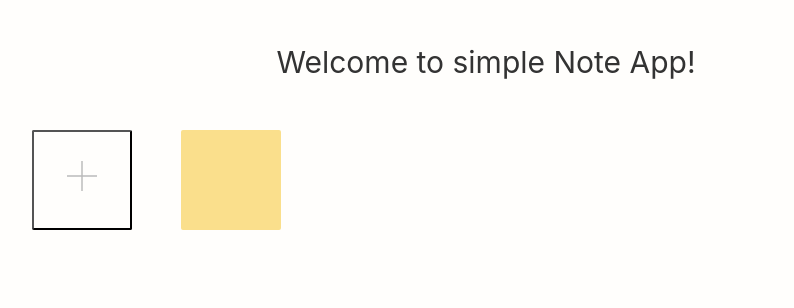
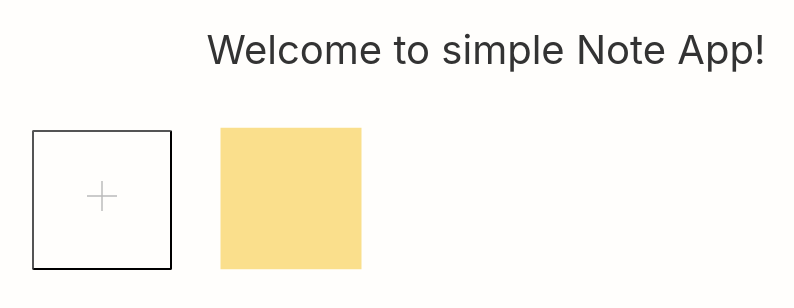
Before and after one commit to vldslv-n/NoteApp, a React app: page / in a window 1280 px wide. Both pictures are taken after a click on the button 236 px from the left and 180 px from the top of the page. Shown: the top 308 px of the page, without its empty margins (154-948 px from the left). Built offline with nearby package versions, Linux system fonts and the light colour scheme.

Commit message:
add note animation

```diff
--- a/src/button.css
+++ b/src/button.css
@@ -4,8 +4,8 @@
   margin-right: 24px;
   cursor: pointer;
   background-color: rgb(255, 254, 252);
-  height: 100px;
-  width: 100px;
+  height: 140px;
+  width: 140px;
   border-radius: 2px;
   outline: none;
   transition-duration: 0.2s;
--- a/src/editor.jsx
+++ b/src/editor.jsx
@@ -84,6 +84,7 @@ const Editor = (props) => {
                             } while (i == stateNotes.length++)
                         })
                         setNotes(newStateNotes)
+                        setShow(false)
                         // console.log(newStateNotes)
                     }}
                     children={(
--- a/src/index.css
+++ b/src/index.css
@@ -17,10 +17,10 @@ html, body, #app {
 .head {
     width: 100%;
     text-align: center;
-    font-size: 30px;
+    font-size: 40px;
     font-weight: 400;
-    margin-bottom: 35px;
-    margin-top: 40px;
+    margin-bottom: 40px;
+    margin-top: 20px;
 }
 .all-notes {
     display: flex;
@@ -29,15 +29,3 @@ html, body, #app {
     justify-content: flex-start;
     width: 100%;
 }
-.note-size {
-    height: 100px;
-    width: 100px;
-    border-radius: 2px;
-    outline: none;
-    transition-duration: 0.3s;
-}
-.note-size:hover {
-    background-color: rgb(250, 223, 140);
-    box-shadow: 0 8px 16px rgba(0, 0, 0, .15);
-    /* transform: scale(1.3) */
-}
--- a/src/notes.css
+++ b/src/notes.css
@@ -1,19 +1,33 @@
 .single-note {
     position: relative;
-    background-color: rgb(250, 223, 140);
+
     margin: 10px;
     margin-left: 25px;
     margin-right: 25px;
     box-sizing: content-box;
+    height: 140px;
+    width: 140px;
+    border-radius: 2px;
+    outline: none;
+}
+.single-note:active {
+    transform: unset;
 }
 .scaled-markdown {
-    transform: scale(0.4);
-    width: 250px;
-    height: 240px;
+    transform: scale(0.5);
+    background-color: rgb(250, 223, 140);
+    width: 282px;
+    height: 283px;
     overflow: hidden;
     position: relative;
-    left: -75px;
-    top: -70px;
-    padding: 9px;
+    left: -71px;
+    top: -73px;
+    padding: 12px;
     cursor: pointer;
+    transition: box-shadow 0.3s ease-out,
+                transform 0.3s ease-in-out;
 }
+.scaled-markdown:hover {
+    box-shadow: 0 8px 16px rgba(0, 0, 0, .15);
+    transform: scale(0.7, 0.7)
+}
--- a/src/notes.jsx
+++ b/src/notes.jsx
@@ -12,7 +12,7 @@ const Notes = (props) => {
     }
 
     return (
-        <div className="single-note note-size">
+        <div className="single-note">
             <div className="scaled-markdown"
                 dangerouslySetInnerHTML={createMarkdown()}
                 onClick={() => setShow(!show)}
```
